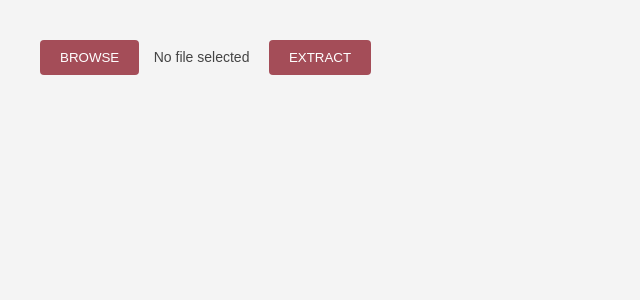
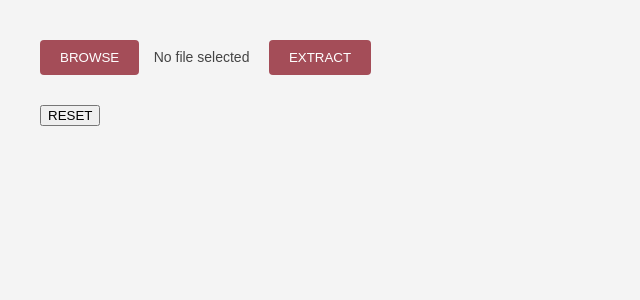
Before and after one commit to AAdewunmi/Optical_Character_Recognition_Project, a Flask app: template Optical_Character_Recognition_App/templates/index.html in a window 1280 px wide. Shown: the part 43-343 px from the top of the page, without its empty margins (0-640 px from the left). Run offline with Flask 3, Linux system fonts and the light colour scheme; the template is opened without the code that fills it, so the values that code supplies are empty.

Commit message:
Add RESET button to OCR app landing page

```diff
--- a/Optical_Character_Recognition_App/templates/index.html
+++ b/Optical_Character_Recognition_App/templates/index.html
@@ -19,6 +19,11 @@
             <span id="file-name" class="file-name">No file selected</span>
             <button type="submit" class="extract-btn">EXTRACT</button>
         </form>
+
+        <form method="POST" action="/reset" style="margin-top: 10px;">
+            <button type="submit" class="reset-btn">RESET</button>
+        </form>
+
 
 
         {% if image_filename %}
```
